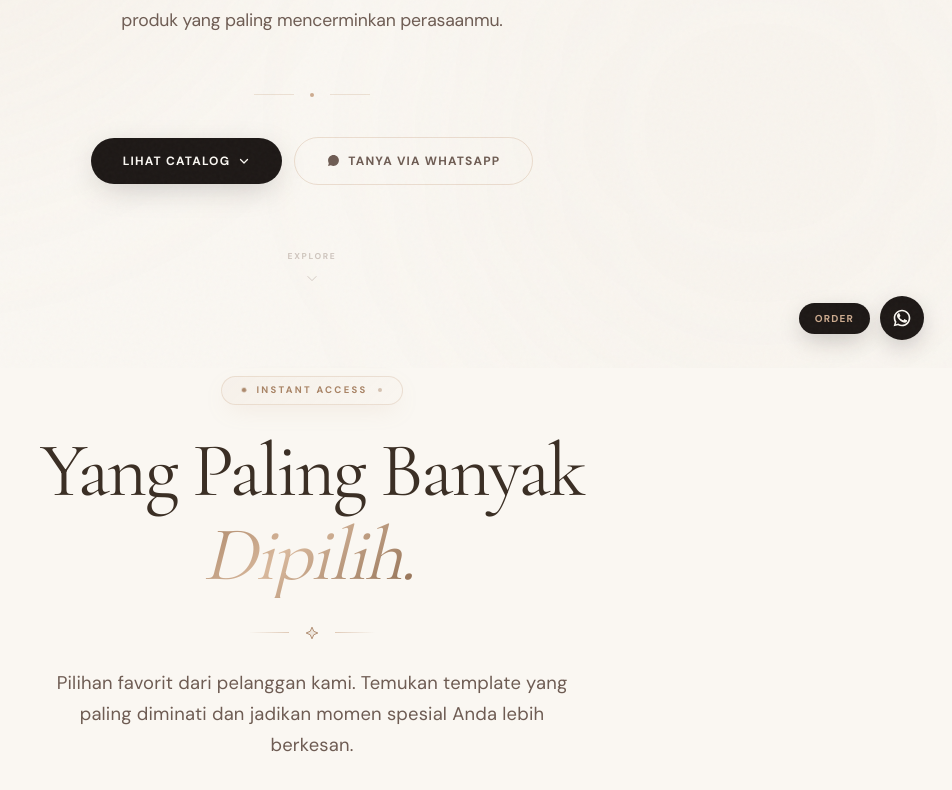
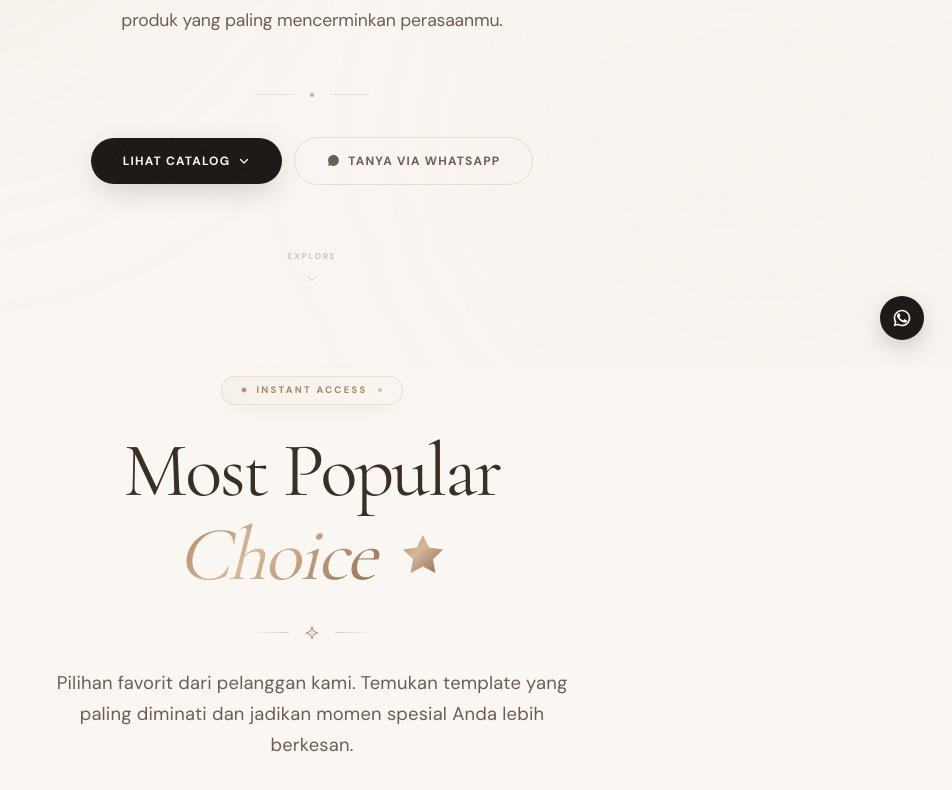
Before and after one commit to detectivecrewze/for-you-always, a Next.js app: page / in a window 1280 px wide. Shown: the part 432-1222 px from the top of the page, without its empty margins (328-1280 px from the left). Built offline with nearby package versions, Linux system fonts and the light colour scheme.

Commit message:
style: Remove text from floating WhatsApp button and update Popular Choice section title

```diff
--- a/app/(landing)/page.tsx
+++ b/app/(landing)/page.tsx
@@ -400,7 +400,8 @@ export default function MainHubPage() {
                                 fontWeight: 400, color: "#3B2F25", lineHeight: 1.1, letterSpacing: "-0.03em",
                                 marginBottom: 0
                             }}>
-                                Yang Paling Banyak <br />
+                                Most Popular <br />
+                                <span style={{ display: "inline-flex", alignItems: "center", gap: 16 }}>
                                     <span style={{
                                         fontStyle: "italic",
                                         background: "linear-gradient(135deg, #a88365 0%, #d8b89c 40%, #8c6a4f 100%)",
@@ -408,7 +409,18 @@ export default function MainHubPage() {
                                         WebkitTextFillColor: "transparent",
                                         display: "inline-block",
                                         paddingRight: "0.1em"
-                                }}>Dipilih.</span>
+                                    }}>Choice</span>
+                                    <svg viewBox="0 0 24 24" fill="url(#starGradient)" style={{ width: "clamp(32px, 5vw, 48px)", height: "clamp(32px, 5vw, 48px)", flexShrink: 0 }}>
+                                        <defs>
+                                            <linearGradient id="starGradient" x1="0%" y1="0%" x2="100%" y2="100%">
+                                                <stop offset="0%" stopColor="#a88365" />
+                                                <stop offset="40%" stopColor="#d8b89c" />
+                                                <stop offset="100%" stopColor="#8c6a4f" />
+                                            </linearGradient>
+                                        </defs>
+                                        <path d="M12 2l3.09 6.26L22 9.27l-5 4.87 1.18 6.88L12 17.77l-6.18 3.25L7 14.14 2 9.27l6.91-1.01L12 2z" />
+                                    </svg>
+                                </span>
                             </h2>
 
                             <div style={{ display: "flex", alignItems: "center", justifyContent: "center", gap: 16, margin: "28px 0" }}>
@@ -821,19 +833,7 @@ export default function MainHubPage() {
             <a href="https://wa.me/6281936109076?text=Halo%20Digital%20Atelier!%20Saya%20ingin%20bertanya%20tentang%20produk%20kalian." target="_blank" rel="noopener noreferrer" aria-label="Hubungi via WhatsApp"
                 style={{ position: "fixed", bottom: 28, right: 28, zIndex: 100, display: "flex", alignItems: "center", gap: 10, textDecoration: "none" }}
             >
-                <div style={{
-                    padding: "8px 16px", borderRadius: 999,
-                    background: "#1d1816", color: "#cdab8f",
-                    fontSize: 10, fontWeight: 700, letterSpacing: "0.12em", textTransform: "uppercase",
-                    boxShadow: "0 8px 24px -4px rgba(29,24,22,0.25)",
-                    transition: "all 0.3s ease",
-                    whiteSpace: "nowrap" as const,
-                }}
-                    onMouseEnter={e => { (e.currentTarget as HTMLElement).style.background = "#cdab8f"; (e.currentTarget as HTMLElement).style.color = "#1d1816"; }}
-                    onMouseLeave={e => { (e.currentTarget as HTMLElement).style.background = "#1d1816"; (e.currentTarget as HTMLElement).style.color = "#cdab8f"; }}
-                >
-                    Order
-                </div>
+
                 <div
                     style={{ width: 44, height: 44, borderRadius: "50%", background: "#1d1816", display: "flex", alignItems: "center", justifyContent: "center", boxShadow: "0 8px 24px -4px rgba(29,24,22,0.25)", transition: "all 0.3s ease", flexShrink: 0 }}
                     onMouseEnter={e => { (e.currentTarget as HTMLElement).style.background = "#cdab8f"; }}
```
Lines whose indentation alone changed are shown as unchanged.
